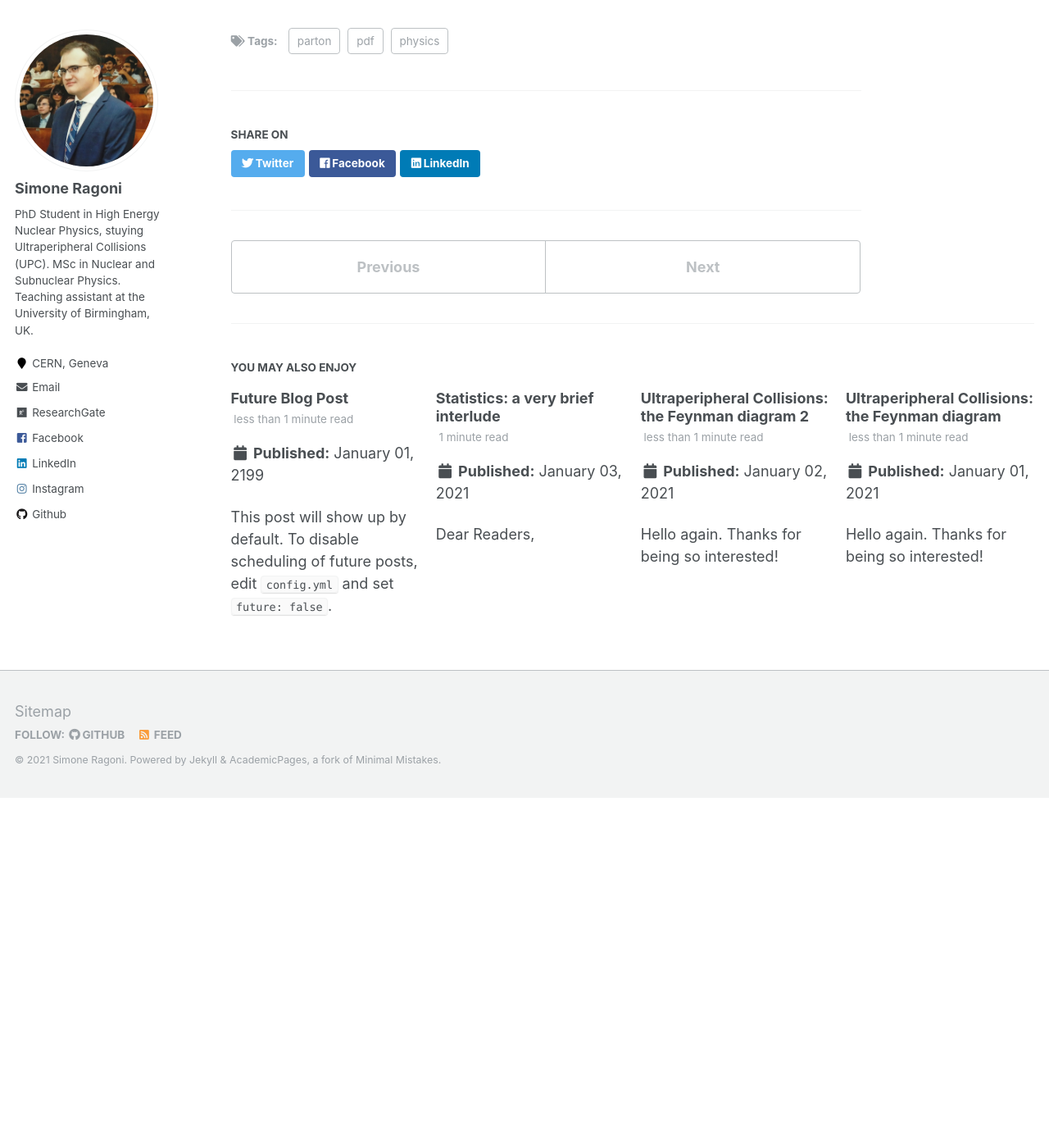
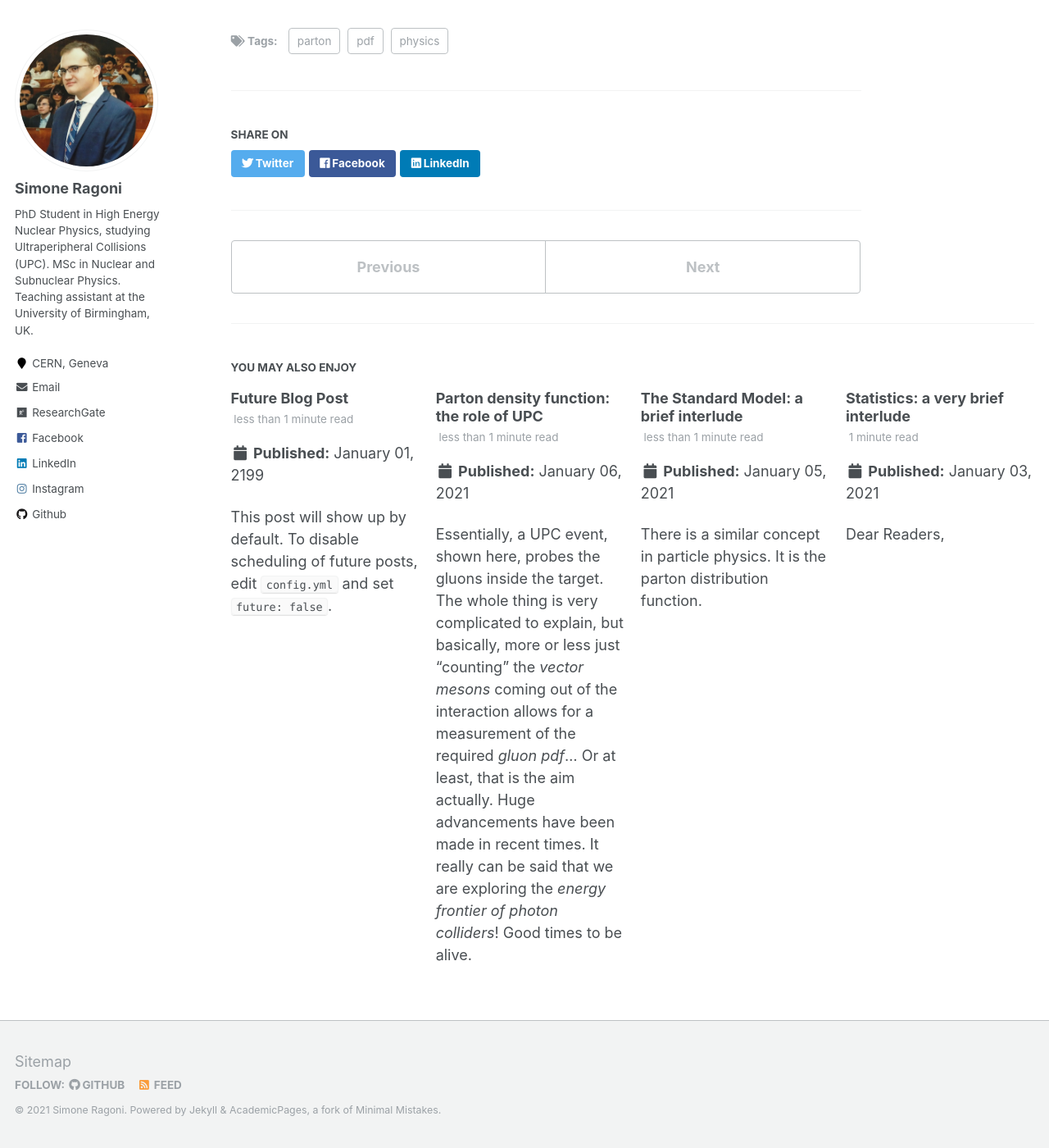
Before and after one commit to mdarabiamin/siragoni.github.io, a Jekyll site: the page built from _posts/2021-01-04-PDF.md, in a window 1280 px wide and 1400 px high, scrolled down 1066 px. Shown: the whole window at 82% size. Built offline with Jekyll 4.4.1, drawn with Linux system fonts in a browser that asks for light colours; before the commit the page ends 2039 px from its top, so only the background shows below that.

Commit message:
New posts about gluon pdfs.

```diff
--- a/_config.yml
+++ b/_config.yml
@@ -82,7 +82,7 @@ analytics:
 author:
   name             : "Simone Ragoni"
   avatar           : "SR.jpg"
-  bio              : "PhD Student in High Energy Nuclear Physics, stuying Ultraperipheral Collisions (UPC). MSc in Nuclear and Subnuclear Physics. Teaching assistant at the University of Birmingham, UK."
+  bio              : "PhD Student in High Energy Nuclear Physics, studying Ultraperipheral Collisions (UPC). MSc in Nuclear and Subnuclear Physics. Teaching assistant at the University of Birmingham, UK."
   location         : "CERN, Geneva"
   employer         :
   pubmed           :  # "https://www.ncbi.nlm.nih.gov/pubmed/?term=john+snow"
--- /dev/null
+++ b/_posts/2021-01-05-StandardModel.md
@@ -0,0 +1,29 @@
+---
+title: 'The Standard Model: a brief interlude'
+date: 2021-01-05
+permalink: /posts/2021/01/StandardModel/
+tags:
+  - physics
+  - parton
+  - pdf
+  - particle
+  - higgs
+  - quarks
+---
+
+There is a similar concept in particle physics.
+It is the [parton distribution function](http://www.scholarpedia.org/article/Introduction_to_Parton_Distribution_Functions).
+
+I am taking the following picture from Wikipedia:
+
+        @misc{ wiki:xxx,
+          author = "{Wikipedia contributors}",
+          title = "Standard Model --- {Wikipedia}{,} The Free Encyclopedia",
+          year = "2021",
+          url = "https://en.wikipedia.org/w/index.php?title=Standard_Model&oldid=1001081091",
+          note = "[Online; accessed 24-January-2021]"
+        }
+
+<br/><img src='/images/UPC/StandardModel.png'>
+
+Basically, this shows all the known elementary particles up to now. It is these *bricks* that make up all the matter that surrounds us. *Actually*, this is also not true. All that surrounds is can be surmised mostly to *up*, *down* and *gluons*! This can also be shown thanks to the parton distribution functions. The only mystery at the moment is to understand the behaviour of the *gluon pdf*, and this is one reason why we are studying UPC events...
--- /dev/null
+++ b/_posts/2021-01-06-PDFinUPC.md
@@ -0,0 +1,11 @@
+---
+title: 'Parton density function: the role of UPC'
+date: 2021-01-06
+permalink: /posts/2021/01/PdfAndUPC/
+tags:
+  - physics
+  - parton
+  - pdf
+---
+
+Essentially, a UPC event, shown [here](https://siragoni.github.io/posts/2021/01/UltraperipheralCollisionsFeynmanDiagram/), probes the gluons inside the target. The whole thing is very complicated to explain, but basically, more or less just "counting" the *vector mesons* coming out of the interaction allows for a measurement of the required *gluon pdf*... Or at least, that is the aim actually. Huge advancements have been made in recent times. It really can be said that we are exploring the *energy frontier of photon colliders*! Good times to be alive.
```
Also changed, not shown: _posts/2021-01-04-PDF.md (+1 -1 lines), images/UPC/StandardModel.png (added).
